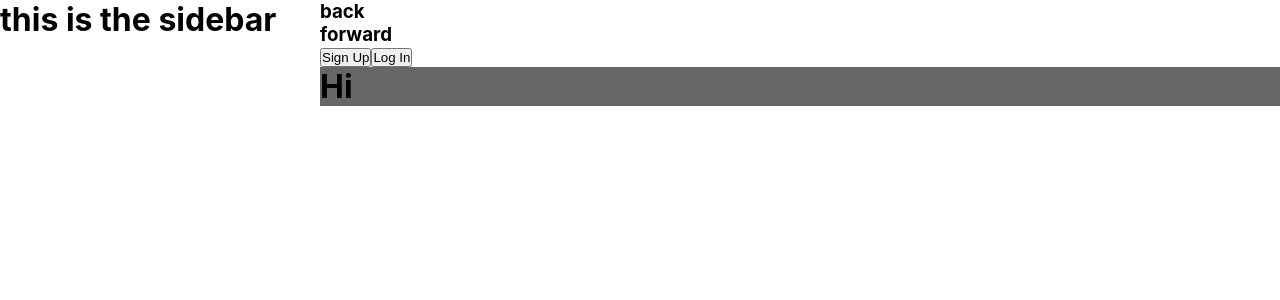
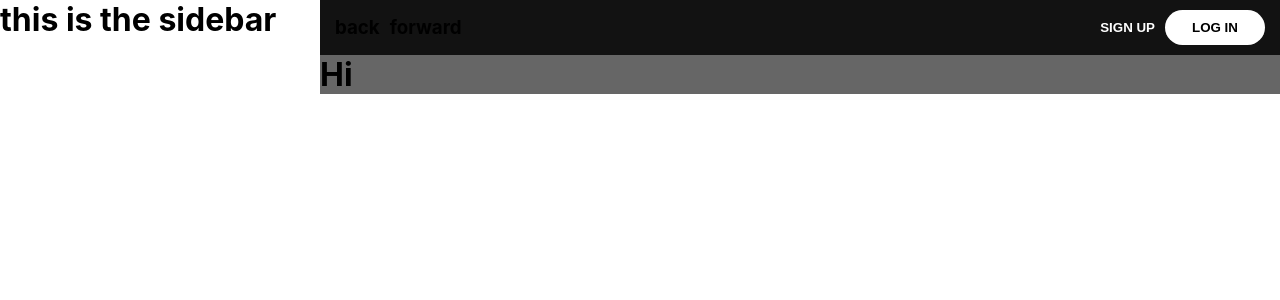
Before and after one commit to CyberNotesDev/spotify-clone, a React (Create React App) app in the folder spotify/: page / in a window 1280 px wide. Shown: the top 300 px of the page. Built offline with nearby package versions, Linux system fonts and the light colour scheme.

Commit message:
Added everything for styling, needs more styling later

```diff
--- a/spotify/src/css/Header.css
+++ b/spotify/src/css/Header.css
@@ -0,0 +1,42 @@
+.header {
+    background-color: #121212;
+    position: sticky;
+    display: flex;
+    justify-content: space-between;
+    align-items: center;
+
+    padding: 10px 15px;
+    top: 0;
+    z-index: 10;
+}
+
+.back-forward {
+    display: flex;
+    align-items: center;
+}
+
+.back-forward > h3:first-child {
+    margin-right: 10px;
+}
+
+.button-signin > button {
+    font-weight: bold;
+    border: 0;
+    background-color: none;
+    outline: none;
+    background-color: transparent;
+    text-transform: uppercase;
+}
+
+.button-signin > .sign-up {
+    color: white;
+    margin-right: 10px;
+}
+
+.button-signin > .log-in {
+    color: black;
+    background-color: white;
+    padding: 10px;
+    width: 100px;
+    border-radius: 25px;
+}
```
